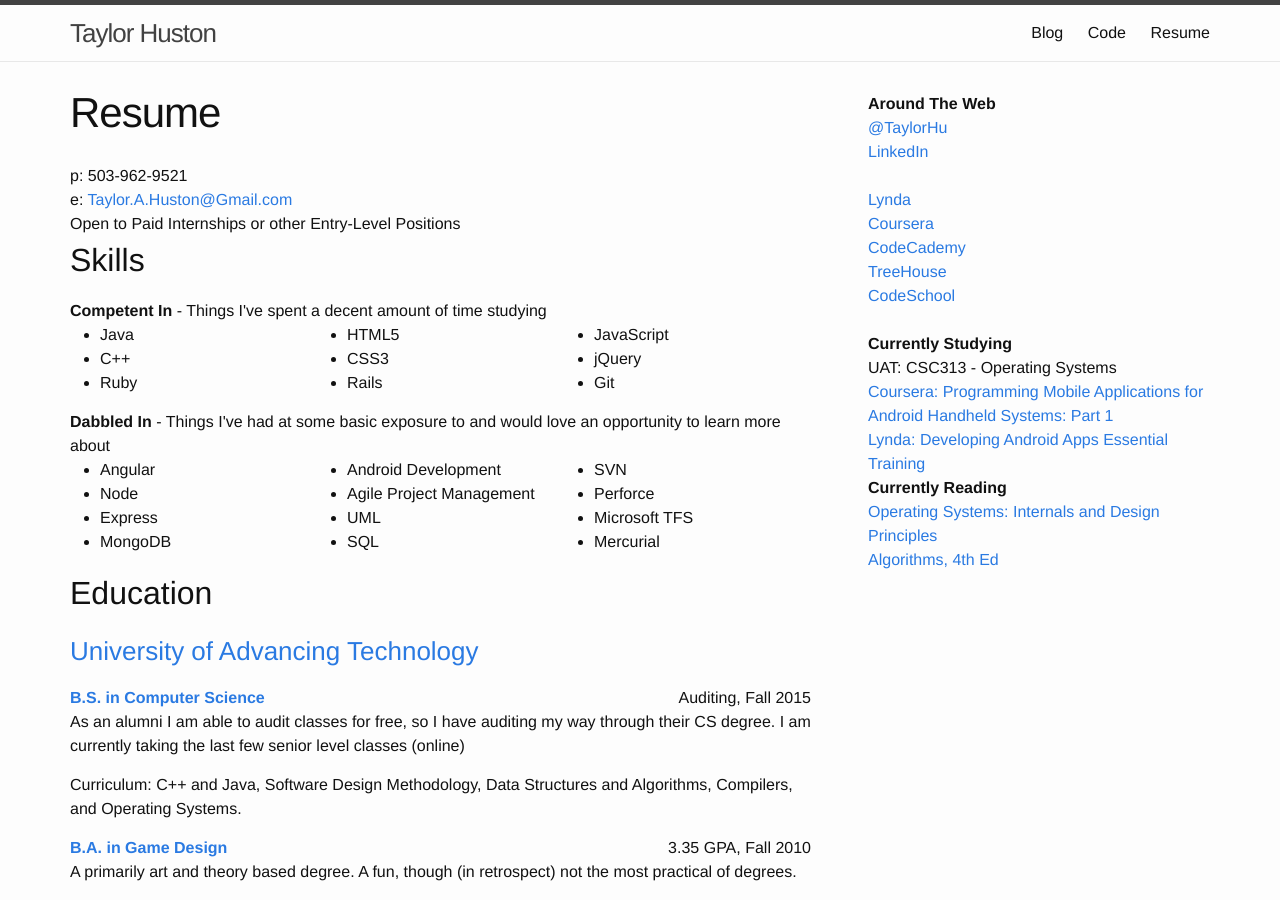
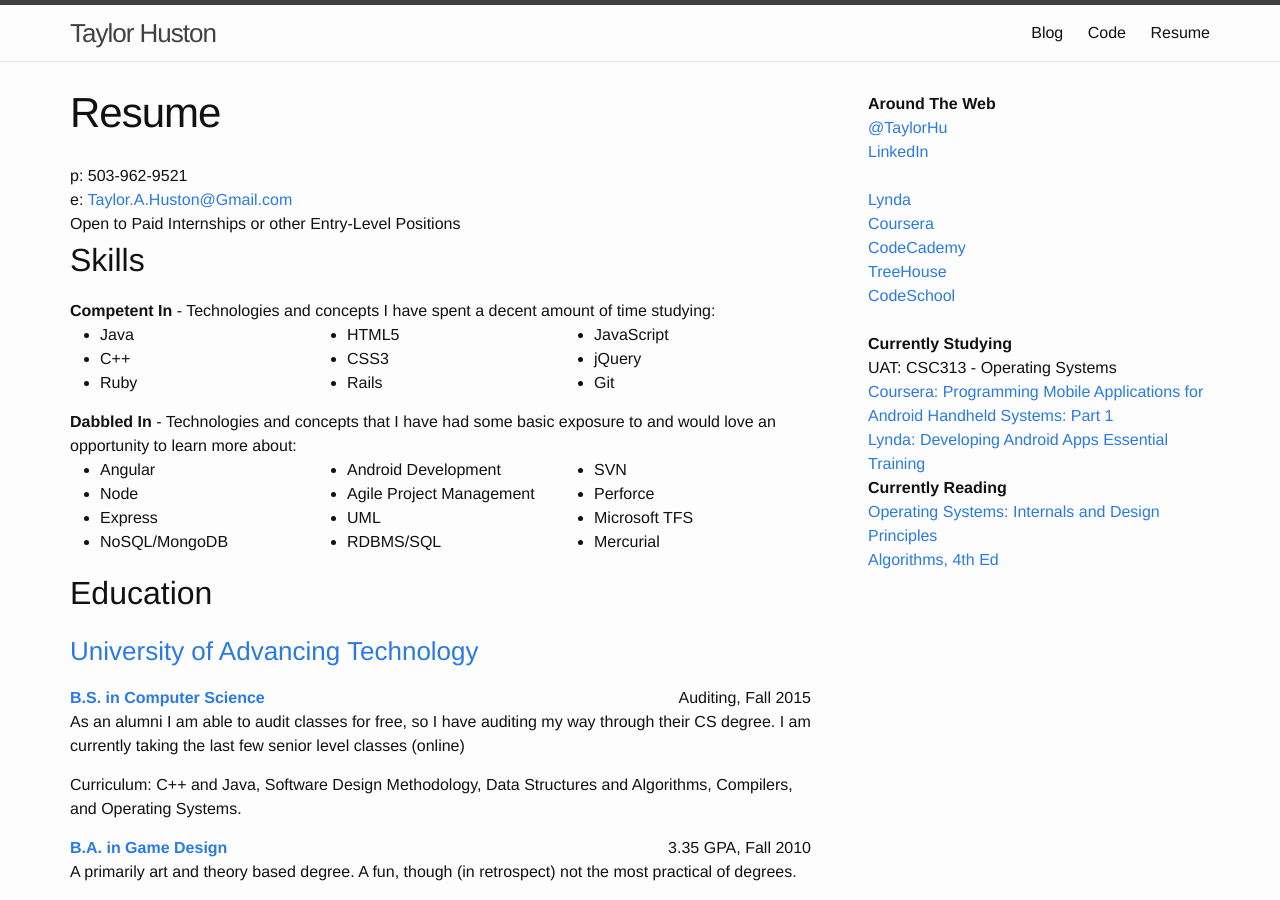
Before and after one commit to TaylorHuston/taylorhuston.github.io, a Jekyll site: the page built from resume.html, in a window 1280 px wide and 900 px high. Built offline with Jekyll 4.4.1, drawn with Linux system fonts in a browser that asks for light colours.

Commit message:
Minor updates to Resume page

```diff
--- a/resume.html
+++ b/resume.html
@@ -14,7 +14,7 @@ permalink: /resume/
 
   <h2>Skills</h2>
 
-  <strong>Competent In</strong> - Things I've spent a decent amount of time studying
+  <strong>Competent In</strong> - Technologies and concepts I have spent a decent amount of time studying:
   <br />
   <div class="skills">
     <ul>
@@ -34,20 +34,20 @@ permalink: /resume/
     </ul>
   </div>
 
-  <strong>Dabbled In</strong> - Things I've had at some basic exposure to and would love an opportunity to learn more about
+  <strong>Dabbled In</strong> - Technologies and concepts that I have had some basic exposure to and would love an opportunity to learn more about:
   <br />
   <div class="skills">
     <ul>
       <li>Angular</li>
       <li>Node</li>
       <li>Express</li>
-      <li>MongoDB</li>
+      <li>NoSQL/MongoDB</li>
     </ul>
     <ul>
       <li>Android Development</li>
       <li>Agile Project Management</li>
       <li>UML</li>
-      <li>SQL</li>
+      <li>RDBMS/SQL</li>
     </ul>
     <ul>
       <li>SVN</li>
```
